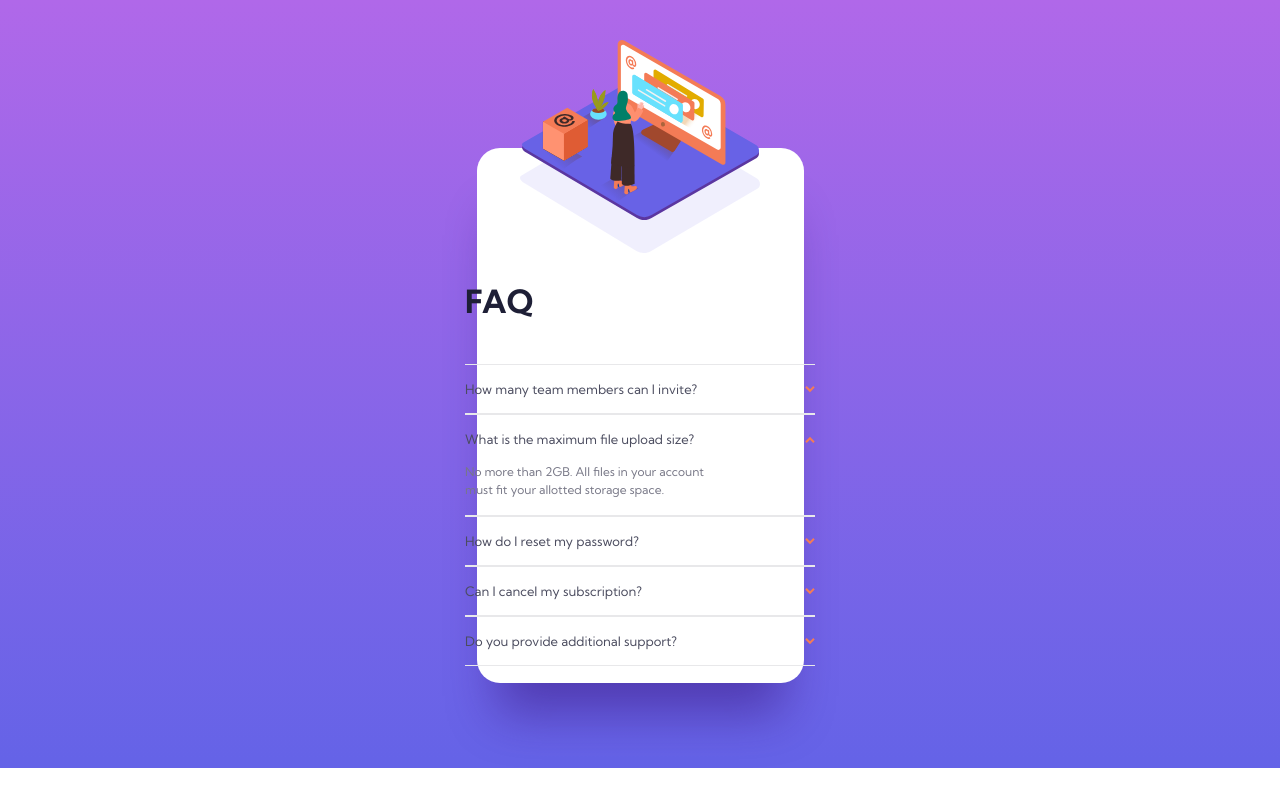
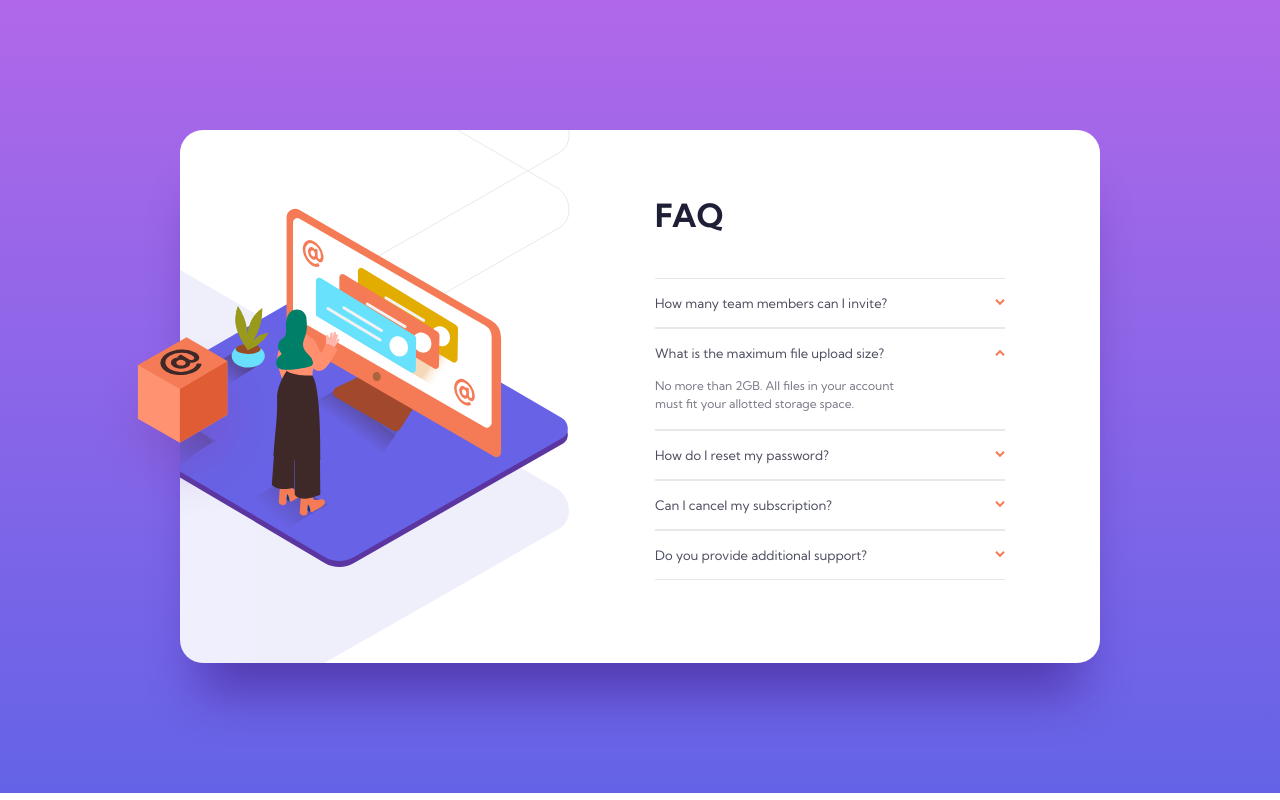
Before and after one commit to stephjoseph/faq-accordion-card, a React (Vite) app: page / in a window 1280 px wide. Built offline with nearby package versions, Linux system fonts and the light colour scheme.

Commit message:
Update Main.jsx

```diff
--- a/src/components/Main.jsx
+++ b/src/components/Main.jsx
@@ -1,15 +1,32 @@
 import mobileIllustration from "../images/illustration-woman-online-mobile.svg";
+import desktopIllustration from "../images/illustration-woman-online-desktop.svg";
+import boxIllustration from "../images/illustration-box-desktop.svg";
 import mobilePattern from "../images/bg-pattern-mobile.svg";
+import desktopPattern from "../images/bg-pattern-desktop.svg";
+
 import FAQ from "./FAQ";
 const Main = () => {
   return (
-    <main className="mx-auto mb-[5.313rem] mt-10 flex w-[20.438rem] max-w-[26.75rem] flex-col items-center ">
-      <div className="relative z-10 h-[11.25rem] w-[14.813rem]">
-        <img className="" src={mobileIllustration} alt="" />
+    <main className="mx-auto mb-[5.313rem] mt-10 flex w-[20.438rem] max-w-[26.75rem] flex-col items-center xl:relative xl:my-[8.125rem] xl:w-[57.5rem] xl:max-w-[57.5rem] ">
+      <div className="relative z-10 h-[11.25rem] w-[14.813rem] xl:hidden">
+        <img src={mobileIllustration} alt="" />
       </div>
-      <div className="-mt-[4.5rem] flex h-[535px] w-full flex-col items-center gap-[1.75rem] rounded-[23px] bg-white px-6  pb-12 shadow-[0px_50px_50px_-20px_rgba(53,18,122,0.4972)]">
-        <div className="-mt-10 h-[9.063rem] w-[15rem]">
+      <div className="absolute left-[-93px] top-[205px] z-20 hidden xl:block">
+        <img src={boxIllustration} alt="" />
+      </div>
+      <div className="-mt-[4.5rem] flex w-full flex-col items-center gap-[1.75rem] rounded-[23px] bg-white px-6 pb-12 shadow-[0px_50px_50px_-20px_rgba(53,18,122,0.4972)] xl:relative xl:-mt-0 xl:h-[33.3rem] xl:flex-row xl:gap-[5.438rem] xl:overflow-hidden xl:overflow-x-hidden xl:pl-0 xl:pr-[5.938rem]  xl:pt-[4.063rem] xl:pb-[5.188rem]">
+        <div className="-mt-10 h-[9.063rem] w-[15rem] xl:hidden">
           <img src={mobilePattern} alt="" />
+        </div>
+        <div className="z-10 -ml-[5.25rem] hidden xl:block">
+          <img
+            className="h-[22.438rem] w-[29.5rem]"
+            src={desktopIllustration}
+            alt=""
+          />
+        </div>
+        <div className="absolute left-[-36rem] top-[-18.375rem] hidden xl:block">
+          <img src={desktopPattern} alt="" />
         </div>
         <FAQ />
       </div>
```
